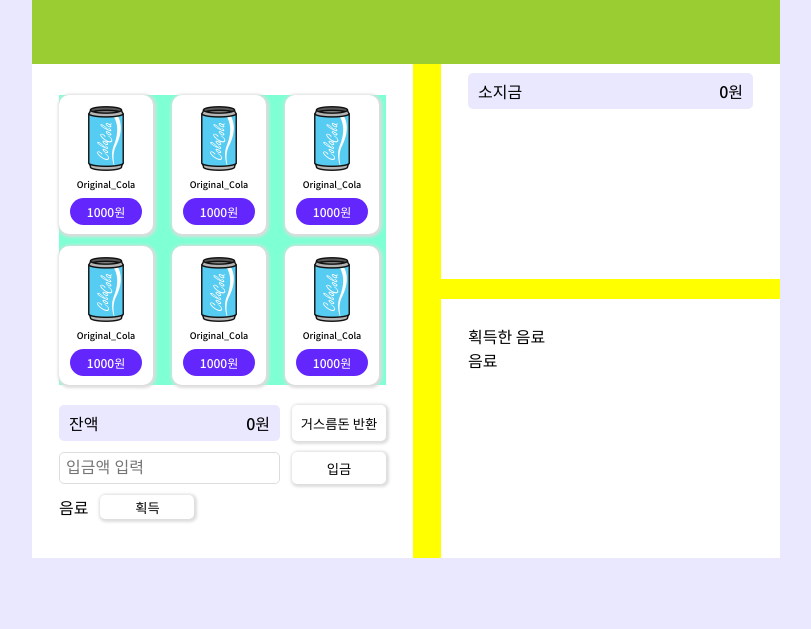
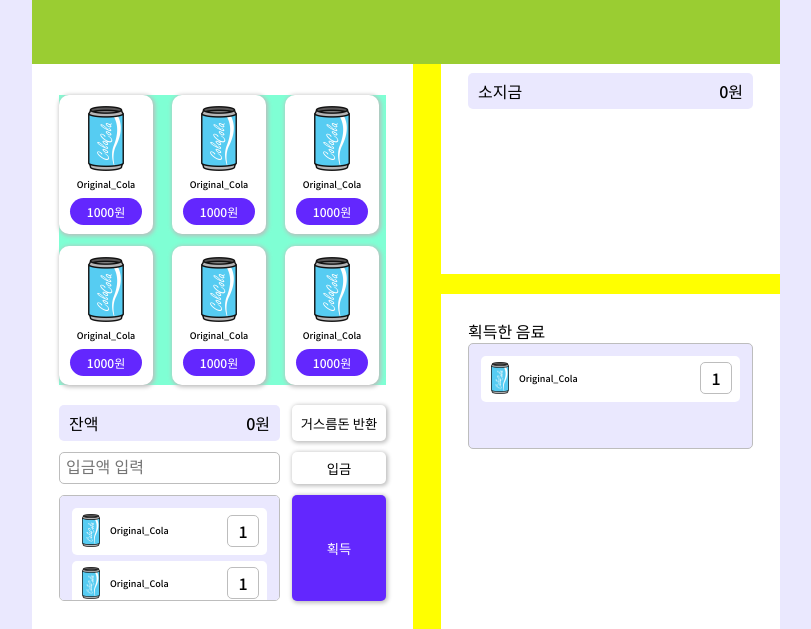
Before and after one commit to mixnuts211/vending-machine, a plain HTML site: page index.html in a window 1280 px wide. Shown: the part 202-831 px from the top of the page, without its empty margins (234-1045 px from the left). Before the commit the page ends 800 px from the top, so only its background shows below. Drawn offline with Linux system fonts and the light colour scheme.

Commit message:
두번째 section

```diff
--- a/css/style.css
+++ b/css/style.css
@@ -42,9 +42,9 @@ body{
 }
 .btn-basic-style{
    font-family: inherit;
-   border: #ddd;
+   border: #BDBDBD;
    background-color: #fff;
-   box-shadow: 1px 1px 3px 2px #ddd;
+   box-shadow: 1px 1px 4px 1px #BDBDBD;
    cursor: pointer;
 }
 /* content - header */
@@ -105,7 +105,7 @@ body{
 
 .money-leftover-wrap, .get-beverage-wrap, .deposit-input{
    display: flex;
-   margin-bottom: 11px;
+   margin-top: 11px;
 }
 .cash-info{
    display: flex;
@@ -127,10 +127,49 @@ body{
    padding: 6px;
    font-size: inherit;
    font-weight: inherit;
-   border: 1px solid #ddd;
+   border: 1px solid #BDBDBD;
    border-radius: 5px;
 }
 
+.get-beverage-list{
+   padding: 12px;
+   box-sizing: border-box;
+   flex-grow: 1;
+   height: 106px;
+   overflow: scroll;
+   border-radius: 5px;
+   border: 1px solid #BDBDBD;
+   background-color: #EAE8FE;
+}
+.get-beverage-list li{
+   padding: 6px 8px 8px 10px;
+   display: flex;
+   align-items: center;
+   border-radius: 5px;
+   background-color: #fff;
+}
+.get-beverage-list li + li{
+   margin-top: 6px;
+}
+.get-beverage-list-img{
+   width:18px;
+}
+.get-beverage-list-text{
+   font-size: 9px;
+   margin: 0 10px;
+   flex-grow: 1;
+}
+.get-beverage-list-num{
+   width: 30px;
+   text-align: center;
+   line-height: 30px;
+   border: 1px solid #BDBDBD;
+   border-radius: 5px;
+}
+.get-beverage-wrap button{
+   background-color: #6327FE;
+   color: #fff;
+}
 /* section 2 */
 .money-info{
    padding: 9px 27px;
--- a/index.html
+++ b/index.html
@@ -111,20 +111,38 @@
             </li>
           </ul>
           <div class="money-leftover-wrap">
-            <p class="cash-info">
-                <span>잔액</span><span>0원</span>
-            </p>
-            <button type="submit" class="submit-btn btn-basic-style">거스름돈 반환</button>
+            <p class="cash-info"><span>잔액</span><span>0원</span></p>
+            <button type="submit" class="submit-btn btn-basic-style">
+              거스름돈 반환
+            </button>
           </div>
           <form class="deposit-input">
-            <input type="text" placeholder="입금액 입력" required>
-            <button type="submit" class="submit-btn btn-basic-style">입금</button>
+            <input type="text" placeholder="입금액 입력" required />
+            <button type="submit" class="submit-btn btn-basic-style">
+              입금
+            </button>
           </form>
           <div class="get-beverage-wrap">
             <ul class="get-beverage-list">
-              <li>음료</li>
+              <li>
+                <img src="./img/Cool_Cola.png" alt="쿨콜라" class="get-beverage-list-img">
+                <p class="get-beverage-list-text">Original_Cola</p>
+                <p class="get-beverage-list-num">1</p>
+              </li>
+              <li>
+                <img src="./img/Cool_Cola.png" alt="쿨콜라" class="get-beverage-list-img">
+                <p class="get-beverage-list-text">Original_Cola</p>
+                <p class="get-beverage-list-num">1</p>
+              </li>
+              <li>
+                <img src="./img/Cool_Cola.png" alt="쿨콜라" class="get-beverage-list-img">
+                <p class="get-beverage-list-text">Original_Cola</p>
+                <p class="get-beverage-list-num">1</p>
+              </li>
             </ul>
-            <button type="submit" class="submit-btn btn-basic-style">획득</button>
+            <button type="submit" class="submit-btn btn-basic-style">
+              획득
+            </button>
           </div>
         </section>
 
@@ -132,10 +150,15 @@
           <h2 class="screen-out">소지하고 있는 금액</h2>
           <div class="cash-info"><span>소지금</span><span>0원</span></div>
         </section>
+
         <section class="get-list">
           <h2>획득한 음료</h2>
-          <ul class="beverage-list-select">
-            <li>음료</li>
+          <ul class="get-beverage-list">
+            <li>
+                <img src="./img/Cool_Cola.png" alt="쿨콜라" class="get-beverage-list-img">
+                <p class="get-beverage-list-text">Original_Cola</p>
+                <p class="get-beverage-list-num">1</p>
+              </li>
           </ul>
         </section>
       </main>
```
